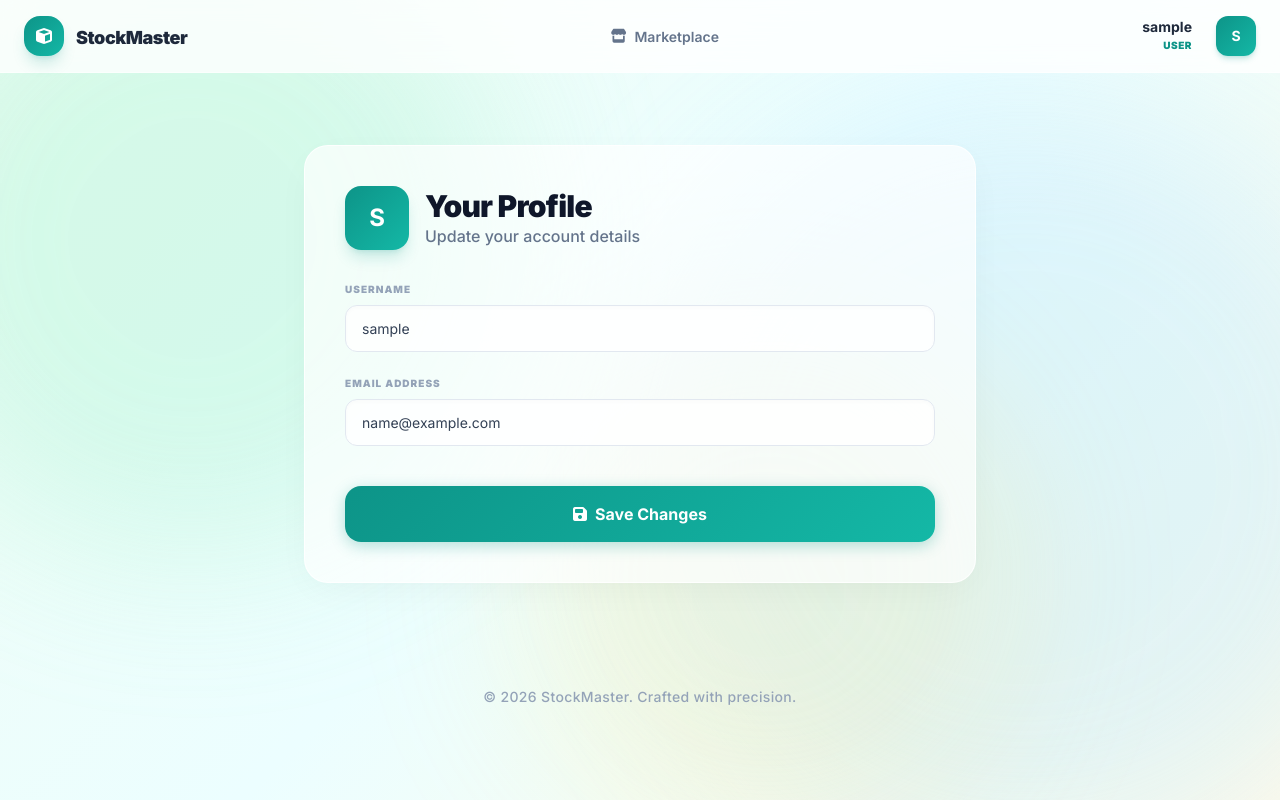
After one commit to krishnadeepesh/inventory-management-system, a Django app: page /user/profile/ in a window 1280 px wide. The commit adds this page. Run offline with Django 5.2, Linux system fonts and the light colour scheme; the visitor is signed in with stand-in values (Sample User, id 1); some libraries are stand-ins or nearby versions.

Commit message:
added user profile and account deletion to regular users

```diff
--- a/core/forms.py
+++ b/core/forms.py
@@ -52,3 +52,8 @@ class FeedbackMessageForm(forms.ModelForm):
     class Meta:
         model = FeedbackMessage
         fields = ['content']
+
+class UserProfileForm(forms.ModelForm):
+    class Meta:
+        model = User
+        fields = ['username', 'email']
--- a/core/urls.py
+++ b/core/urls.py
@@ -31,6 +31,8 @@ urlpatterns = [
     # User
     path('user-dashboard/', views.user_dashboard, name='user_dashboard'),
     path('user/requests/', views.user_requests, name='user_requests'),
+    path('user/profile/', views.view_profile, name='user_profile'),
+    path('user/delete-account/', views.delete_account, name='delete_account'),
     path('product/<int:pk>/', views.product_detail, name='product_detail'),
 
     # Common
--- a/core/views.py
+++ b/core/views.py
@@ -7,7 +7,7 @@ from django.db.models import Sum, Count
 from django.contrib import messages
 from django.http import JsonResponse
 from .models import User, Category, Product, PurchaseRequest, FeedbackMessage
-from .forms import UserSignupForm, CategoryForm, ProductForm, PurchaseRequestForm, FeedbackMessageForm
+from .forms import UserSignupForm, CategoryForm, ProductForm, PurchaseRequestForm, FeedbackMessageForm, UserProfileForm
 from django.db import transaction
 
 @never_cache
@@ -400,3 +400,34 @@ def feedback(request, receiver_id):
     ).order_by('created_at')
 
     return render(request, 'core/feedback.html', {'form': form, 'receiver': receiver, 'messages_list': messages_list})
+
+@login_required
+@never_cache
+def view_profile(request):
+    if request.user.role != 'USER':
+        return redirect('redirect_dashboard')
+
+    if request.method == 'POST':
+        form = UserProfileForm(request.POST, instance=request.user)
+        if form.is_valid():
+            form.save()
+            messages.success(request, 'Profile updated successfully!')
+            return redirect('user_dashboard')
+    else:
+        form = UserProfileForm(instance=request.user)
+
+    return render(request, 'core/user_profile.html', {'form': form})
+
+@login_required
+@never_cache
+def delete_account(request):
+    if request.user.role != 'USER':
+        return redirect('redirect_dashboard')
+
+    if request.method == 'POST':
+        user = request.user
+        logout(request)
+        user.delete()
+        messages.success(request, 'Your account and all associated data have been permanently deleted.')
+        return redirect('homepage')
+    return redirect('user_dashboard')
--- a/templates/base.html
+++ b/templates/base.html
@@ -221,12 +221,62 @@
                         <p class="text-slate-800 text-sm font-bold leading-none">{{ user.username }}</p>
                         <p class="text-primary text-[10px] font-black uppercase tracking-wider mt-1">{{ user.role }}</p>
                     </div>
+                    {% if user.role == 'USER' %}
+                    <div class="relative group">
+                        <button class="w-10 h-10 rounded-xl bg-gradient-to-br from-primary to-secondary flex items-center justify-center text-white text-sm font-bold shadow-md shadow-primary/20 focus:outline-none transition-transform active:scale-95 cursor-pointer">
+                            {{ user.username.0|upper }}
+                        </button>
+                        <!-- Dropdown Menu -->
+                        <div class="absolute right-0 mt-2 w-48 bg-white/90 backdrop-blur-xl rounded-2xl shadow-xl border border-white/60 overflow-hidden opacity-0 invisible group-hover:opacity-100 group-hover:visible transition-all duration-200 transform origin-top-right scale-95 group-hover:scale-100 z-50">
+                            <div class="p-2 flex flex-col gap-1">
+                                <a href="{% url 'user_profile' %}" class="flex items-center gap-3 px-4 py-3 text-sm font-bold text-slate-700 hover:bg-primary/10 hover:text-primary rounded-xl transition-colors">
+                                    <i class="fas fa-user-circle"></i> View Profile
+                                </a>
+                                <button type="button" onclick="confirmDeleteAccount()" class="flex items-center gap-3 px-4 py-3 text-sm font-bold text-slate-700 hover:bg-rose-50 hover:text-rose-600 rounded-xl transition-colors w-full text-left">
+                                    <i class="fas fa-user-times"></i> Delete Account
+                                </button>
+                                <div class="h-px bg-slate-100 my-1 mx-2"></div>
+                                <a href="{% url 'logout' %}" class="flex items-center gap-3 px-4 py-3 text-sm font-bold text-slate-700 hover:bg-slate-100 rounded-xl transition-colors">
+                                    <i class="fas fa-sign-out-alt"></i> Logout
+                                </a>
+                            </div>
+                        </div>
+                    </div>
+                    <!-- Hidden Delete Account Form -->
+                    <form id="delete-account-form" action="{% url 'delete_account' %}" method="post" style="display: none;">
+                        {% csrf_token %}
+                    </form>
+                    <script>
+                        function confirmDeleteAccount() {
+                            Swal.fire({
+                                title: 'Are you sure?',
+                                text: "All your orders and data will be permanently deleted.",
+                                icon: 'warning',
+                                showCancelButton: true,
+                                confirmButtonColor: '#ef4444',
+                                cancelButtonColor: '#94a3b8',
+                                confirmButtonText: 'Yes, delete it!',
+                                cancelButtonText: 'No, keep it',
+                                customClass: {
+                                    popup: 'rounded-3xl shadow-xl border border-slate-100',
+                                    confirmButton: 'rounded-xl font-bold py-3 px-6',
+                                    cancelButton: 'rounded-xl font-bold py-3 px-6'
+                                }
+                            }).then((result) => {
+                                if (result.isConfirmed) {
+                                    document.getElementById('delete-account-form').submit();
+                                }
+                            });
+                        }
+                    </script>
+                    {% else %}
                     <div class="w-10 h-10 rounded-xl bg-gradient-to-br from-primary to-secondary flex items-center justify-center text-white text-sm font-bold shadow-md shadow-primary/20">
                         {{ user.username.0|upper }}
                     </div>
                     <a href="{% url 'logout' %}" title="Logout" class="w-10 h-10 flex items-center justify-center rounded-xl bg-slate-100/50 text-slate-500 hover:text-rose-500 hover:bg-rose-50 transition">
                         <i class="fas fa-sign-out-alt"></i>
                     </a>
+                    {% endif %}
                 {% else %}
                     <a href="{% url 'signup' %}" class="btn-primary py-2.5 px-6 hidden sm:block">Sign Up</a>
                 {% endif %}
--- /dev/null
+++ b/templates/core/user_profile.html
@@ -0,0 +1,45 @@
+{% extends 'base.html' %}
+
+{% block page_title %}
+<div class="mb-4">
+    <a href="{% url 'user_dashboard' %}" class="inline-flex items-center gap-2 text-sm font-bold text-slate-400 hover:text-primary transition group">
+        <i class="fas fa-arrow-left group-hover:-translate-x-1 transition-transform"></i> Back to Dashboard
+    </a>
+</div>
+{% endblock %}
+
+{% block content %}
+<div class="max-w-2xl mx-auto py-8">
+    <div class="glass-card p-10">
+        <div class="flex items-center gap-4 mb-8">
+            <div class="w-16 h-16 rounded-2xl bg-gradient-to-br from-primary to-secondary flex items-center justify-center text-white text-2xl font-bold shadow-lg shadow-primary/20">
+                {{ user.username.0|upper }}
+            </div>
+            <div>
+                <h1 class="text-3xl font-black text-slate-900 tracking-tight">Your Profile</h1>
+                <p class="text-slate-500 font-medium">Update your account details</p>
+            </div>
+        </div>
+
+        <form method="post" class="space-y-6">
+            {% csrf_token %}
+
+            {% for field in form %}
+            <div>
+                <label class="block text-[10px] font-black text-slate-400 uppercase tracking-widest mb-2">{{ field.label }}</label>
+                <input type="{{ field.field.widget.input_type|default:'text' }}" name="{{ field.name }}" value="{{ field.value|default:'' }}" class="input-field" required placeholder="{{ field.label }}">
+                {% if field.errors %}
+                    <p class="text-rose-500 text-[10px] mt-1 font-bold">{{ field.errors.0 }}</p>
+                {% endif %}
+            </div>
+            {% endfor %}
+
+            <div class="pt-4 flex gap-4">
+                <button type="submit" class="btn-primary flex-1 py-4 text-base flex items-center justify-center gap-2">
+                    <i class="fas fa-save"></i> Save Changes
+                </button>
+            </div>
+        </form>
+    </div>
+</div>
+{% endblock %}
```
